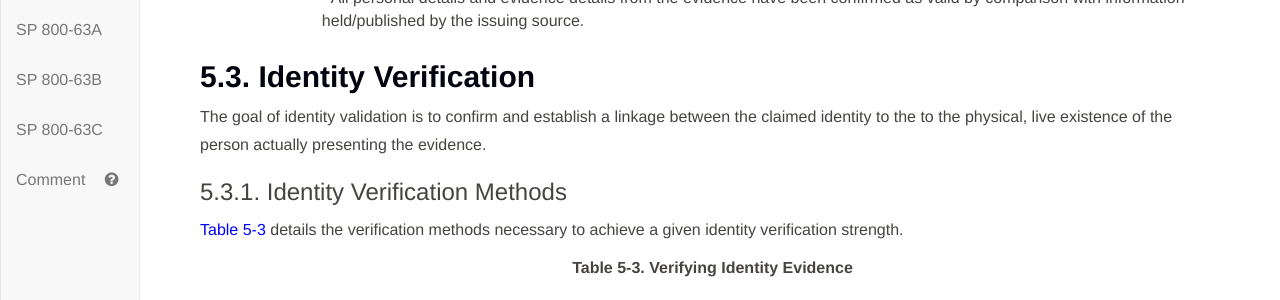
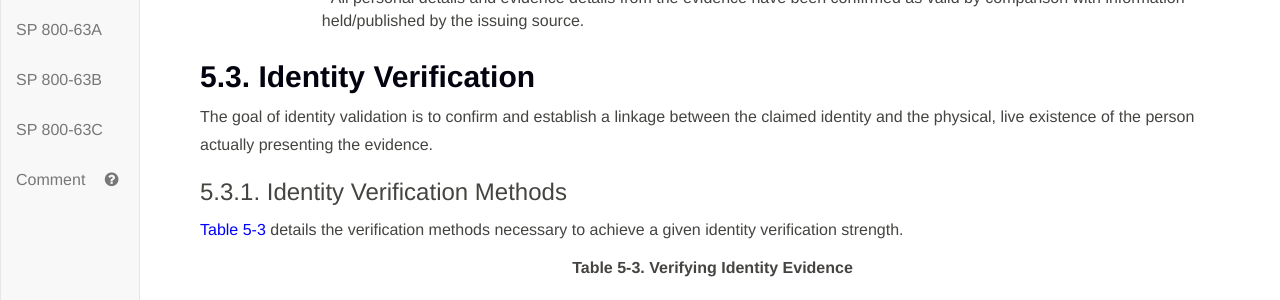
Before and after one commit to usnistgov/800-63-3, a Jekyll site: the page built from sp800-63a.md, in a window 1280 px wide and 900 px high, scrolled down 22835 px. Shown: the part 152-452 px from the top of the window. Built offline with Jekyll 4.4.1, drawn with Linux system fonts in a browser that asks for light colours.

Commit message:
Minor wording correction.

```diff
--- a/sp800-63a/sec5_proofing.md
+++ b/sp800-63a/sec5_proofing.md
@@ -67,7 +67,7 @@ Once identity evidence is obtained by the CSP, the accuracy, authenticity, and i
 
 ## 5.3. <a name="verify"></a> Identity Verification
 
-The goal of identity validation is to confirm and establish a linkage between the claimed identity to the to the physical, live existence of the person actually presenting the evidence.
+The goal of identity validation is to confirm and establish a linkage between the claimed identity and the physical, live existence of the person actually presenting the evidence.
 
 ### 5.3.1. Identity Verification Methods
 
```
